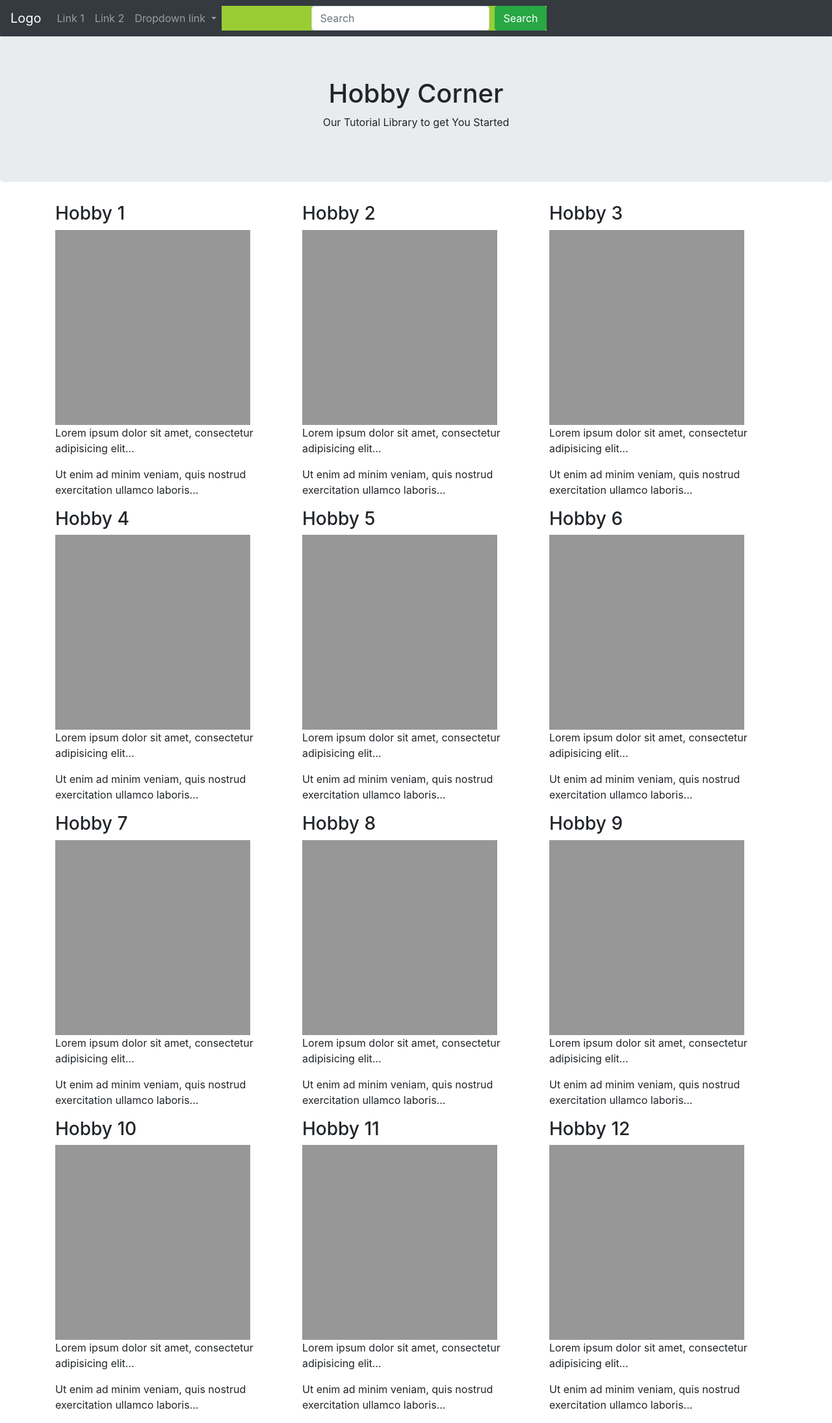
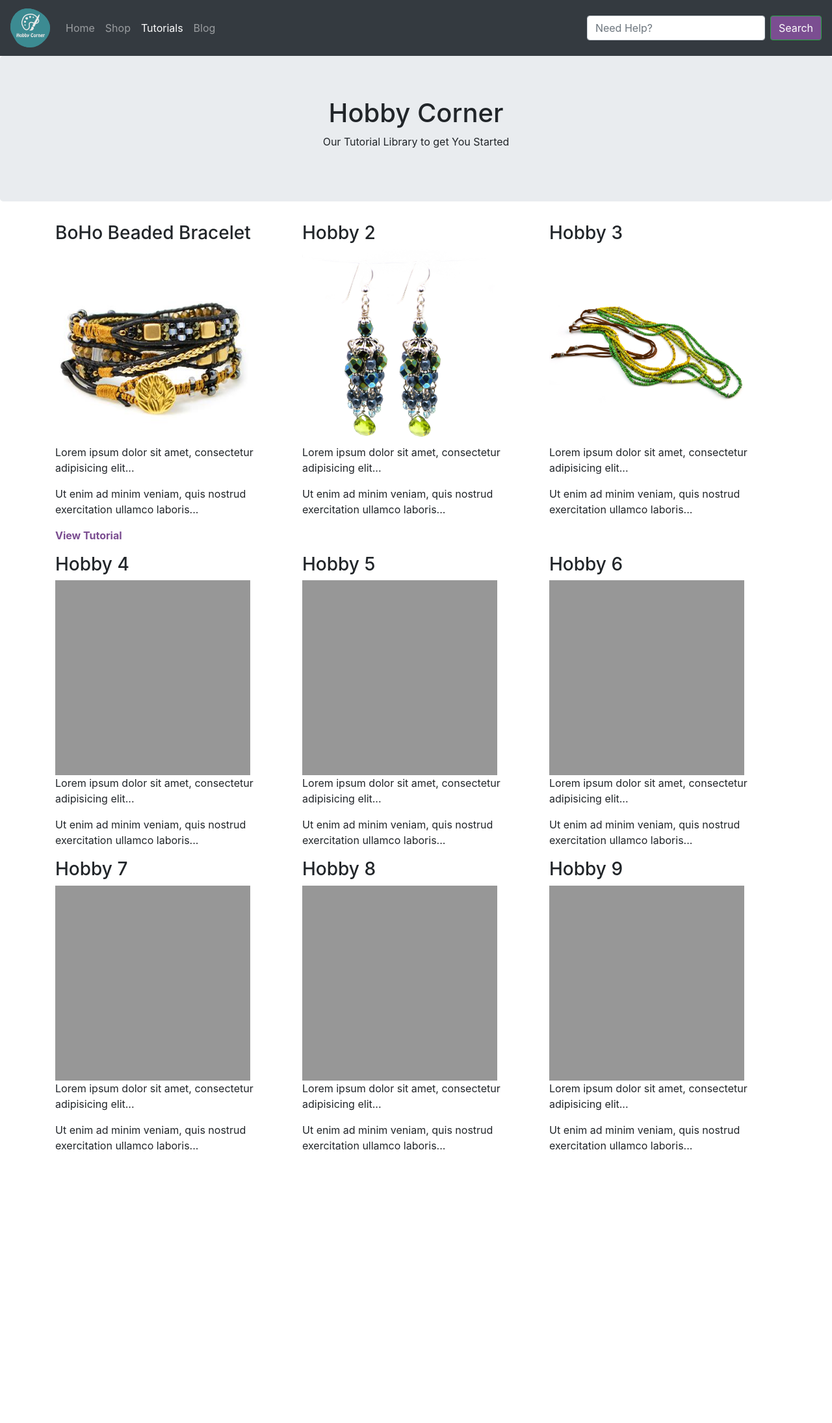
Before and after one commit to AzExpat/CraftStoreHMWRK, a plain HTML site: page index.html in a window 1280 px wide. Shown: the whole page at 65% size. After the commit the page ends 1791 px from the top, so only its background shows below. Drawn offline with nearby package versions, Linux system fonts and the light colour scheme.

Commit message:
update
added pictures :)

```diff
--- a/css/style.css
+++ b/css/style.css
@@ -1,9 +1,29 @@
-
 .topnav-right {
     display: block;
-    width: 500px;
-    background-color: yellowgreen;
+    margin-left: auto;
+}
+
+.navbar {
+    overflow: hidden;
+    background-color: #333;
   }
-  .form-inline {
-      float: right;
+  .topnav a {
+    float: left;
+    color: white;
+    text-align: center;
+    padding: 14px 16px;
+    text-decoration: none;
+    font-size: 17px;
   }
+ a:hover {
+    text-decoration: underline;
+ }
+a.two:link {color: #7b4e91;}
+a.two:visited {color: #408b91;}
+a.two:hover {font-size:150%;}
+a.two.hover {text-decoration: none !important;}
+
+button {
+    background-color: #7b4e91 !important;
+    color: white !important;
+}
--- a/index.html
+++ b/index.html
@@ -33,65 +33,60 @@
   <script src="https://maxcdn.bootstrapcdn.com/bootstrap/4.5.2/js/bootstrap.min.js"></script>
 </head>
 <body>
+
     <nav class="navbar navbar-expand-sm bg-dark navbar-dark">
         <!-- Brand -->
-        <a class="navbar-brand" href="#">Logo</a>
+        <a class="navbar-brand" href="#">
+          <img src="images/hobbycornerlogo.png">
+        </a>
 
         <!-- Links -->
         <ul class="navbar-nav">
           <li class="nav-item">
-            <a class="nav-link" href="#">Link 1</a>
+            <a class="nav-link" href="#">Home</a>
           </li>
           <li class="nav-item">
-            <a class="nav-link" href="#">Link 2</a>
+            <a class="nav-link" href="#">Shop</a>
           </li>
-
-          <!-- Dropdown -->
-          <li class="nav-item dropdown">
-            <a class="nav-link dropdown-toggle" href="#" id="navbardrop" data-toggle="dropdown">
-              Dropdown link
-            </a>
-            <div class="dropdown-menu">
-              <a class="dropdown-item" href="#">Link 1</a>
-              <a class="dropdown-item" href="#">Link 2</a>
-              <a class="dropdown-item" href="#">Link 3</a>
-            </div>
+          <li class="active nav-item">
+            <a class="active nav-link" href="index.html">Tutorials</a>
+          </li>
+          <li class="nav-item">
+            <a class="nav-link" href="#">Blog</a>
           </li>
         </ul>
         <div class="topnav-right">
-
-        <form class="form-inline search float-right" action="/action_page.php">
-            <input class="form-control mr-sm-2" type="text" placeholder="Search">
+        <form class="form-inline search" action="/action_page.php">
+            <input class="form-control mr-sm-2" type="text" placeholder="Need Help?">
             <button class="btn btn-success" type="submit">Search</button>
           </form>
         </div>
-
-        </nav>
-      </nav>
-
+    </nav>
 
 <div class="jumbotron text-center">
      <h1>Hobby Corner</h1>
   <p>Our Tutorial Library to get You Started</p>
 </div>
 
+
 <div class="container">
   <div class="row">
     <div class="col-sm-4">
-      <h3>Hobby 1</h3>
-      <img src="images/Frame 9.png">
+      <h3>BoHo Beaded Bracelet</h3>
+      <img src="images/ragtime.jpg" style="width: 300px;">
+      <p>Lorem ipsum dolor sit amet, consectetur adipisicing elit...</p>
+      <p>Ut enim ad minim veniam, quis nostrud exercitation ullamco laboris...</p>
+      <p><b><a class="two" href="hobby1.html" target="_blank">View Tutorial</a></b></p>
+    </div>
+    <div class="col-sm-4 hobby2">
+        <h3>Hobby 2</h3>
+      <img src="images/premiere.jpg" style="width: 300px;">
       <p>Lorem ipsum dolor sit amet, consectetur adipisicing elit...</p>
       <p>Ut enim ad minim veniam, quis nostrud exercitation ullamco laboris...</p>
     </div>
-    <div class="col-sm-4">
-        <h3>Hobby 2</h3>
-      <img src="images/Frame 9.png">
-      <p>Lorem ipsum dolor sit amet, consectetur adipisicing elit...</p>
-      <p>Ut enim ad minim veniam, quis nostrud exercitation ullamco laboris...</p>
-    </div>
-    <div class="col-sm-4">
+    <div class="col-sm-4 hobby3">
       <h3>Hobby 3</h3>
-      <img src="images/Frame 9.png">
+      <img src="images/verdant.jpg" style="width: 300px;">
       <p>Lorem ipsum dolor sit amet, consectetur adipisicing elit...</p>
       <p>Ut enim ad minim veniam, quis nostrud exercitation ullamco laboris...</p>
     </div>
@@ -136,28 +131,5 @@
       <p>Ut enim ad minim veniam, quis nostrud exercitation ullamco laboris...</p>
     </div>
   </div>
-  <div class="row">
-    <div class="col-sm-4">
-      <h3>Hobby 10</h3>
-      <img src="images/Frame 9.png">
-      <p>Lorem ipsum dolor sit amet, consectetur adipisicing elit...</p>
-      <p>Ut enim ad minim veniam, quis nostrud exercitation ullamco laboris...</p>
-    </div>
-    <div class="col-sm-4">
-      <h3>Hobby 11</h3>
-      <img src="images/Frame 9.png">
-      <p>Lorem ipsum dolor sit amet, consectetur adipisicing elit...</p>
-      <p>Ut enim ad minim veniam, quis nostrud exercitation ullamco laboris...</p>
-    </div>
-    <div class="col-sm-4">
-      <h3>Hobby 12</h3>
-      <img src="images/Frame 9.png">
-      <p>Lorem ipsum dolor sit amet, consectetur adipisicing elit...</p>
-      <p>Ut enim ad minim veniam, quis nostrud exercitation ullamco laboris...</p>
-    </div>
-  </div>
-</div>
-
-
 </body>
 </html>
```
Also changed, not shown: hobby1.html (added, +71 -0 lines), images/hobbycornerlogo.png (added), images/premiere.jpg (added), images/ragtime.jpg (added), images/verdant.jpg (added).
